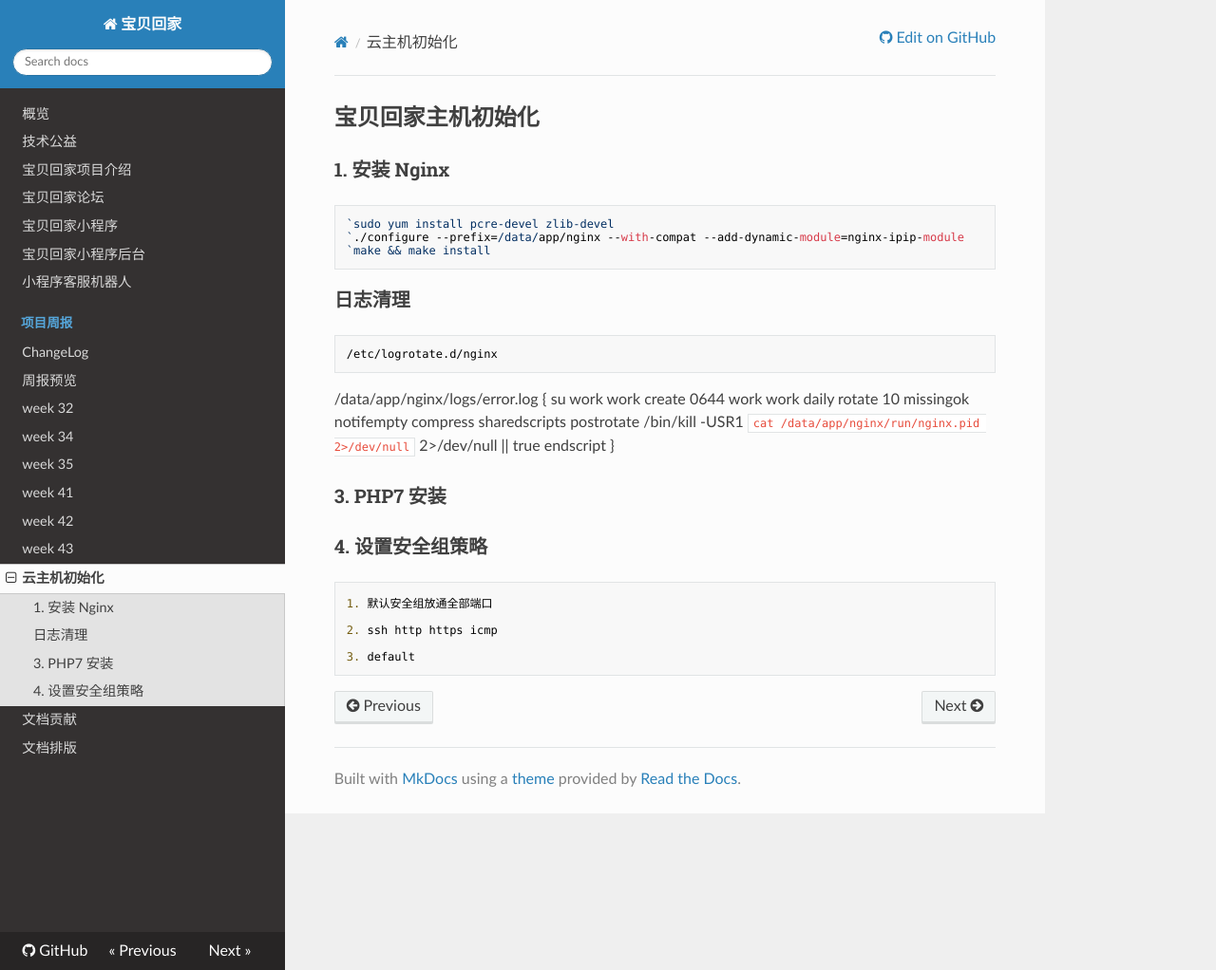
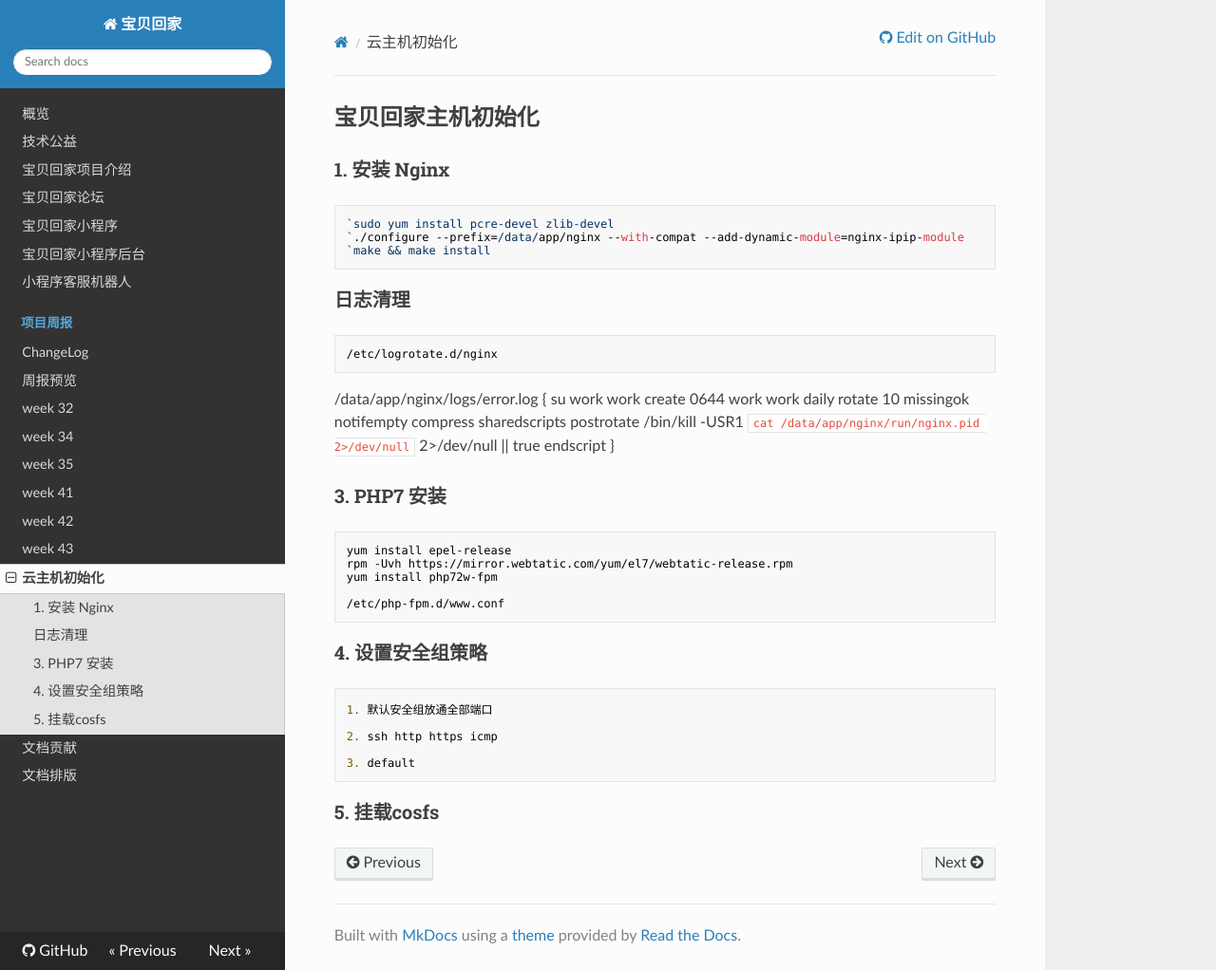
Before and after one commit to bbhj/intro, an MkDocs documentation site: the page built from docs/osinit.md, in a window 1280 px wide and 1022 px high. Shown: the whole window at 95% size. Built offline with MkDocs 1.6.1, drawn with Linux system fonts in a browser that asks for light colours; nearby versions of some CDN libraries; old or Windows-style settings are respelled for this version of MkDocs.

```diff
--- a/docs/osinit.md
+++ b/docs/osinit.md
@@ -26,6 +26,12 @@
 
 ###3. PHP7 安装###
 
+	yum install epel-release
+	rpm -Uvh https://mirror.webtatic.com/yum/el7/webtatic-release.rpm
+	yum install php72w-fpm
+
+	/etc/php-fpm.d/www.conf
+
 ###4. 设置安全组策略###
 
 	1. 默认安全组放通全部端口
@@ -33,3 +39,4 @@
 	2. ssh http https icmp
 
 	3. default
+###5. 挂载cosfs###
```
Also changed, not shown: docs/index.md (+2 -2 lines).
